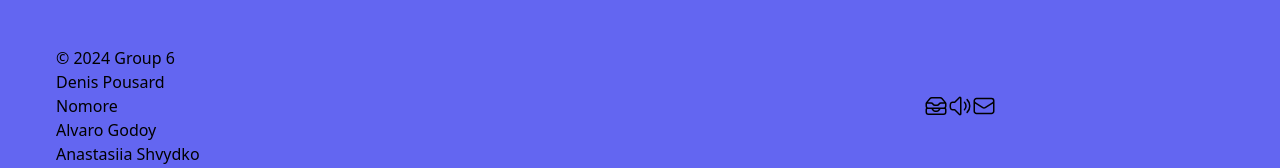
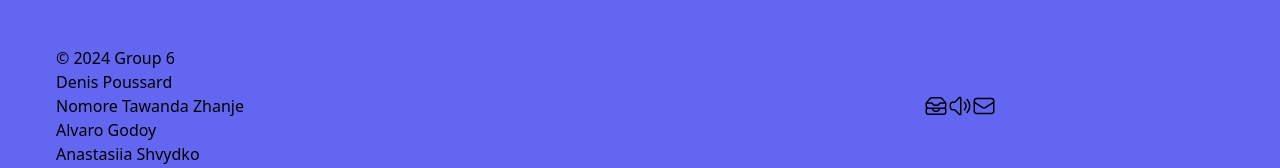
Before and after one commit to AnastasiyaShvydko/WDD430_project, a Next.js app in the folder handcrafted-dashboard/: page / in a window 1280 px wide. Shown: the part 874-1042 px from the top of the page. Built offline with nearby package versions, Linux system fonts and the light colour scheme; a web font is replaced by a local one.

Commit message:
corrected names

```diff
--- a/handcrafted-dashboard/app/ui/components/Footer.tsx
+++ b/handcrafted-dashboard/app/ui/components/Footer.tsx
@@ -9,8 +9,8 @@ export default function Footer(){
             <div className="flex flex-col p-14 ">
               <p>&copy; 2024 Group 6</p>
               <ul>
-                <li>Denis Pousard</li>
-                <li>Nomore</li>
+                <li>Denis Poussard</li>
+                <li>Nomore Tawanda Zhanje</li>
                 <li>Alvaro Godoy</li>
                 <li>Anastasiia Shvydko</li>
               </ul>
```
Also changed, not shown: 1 other file (tests, documents, lock files or other folders).
